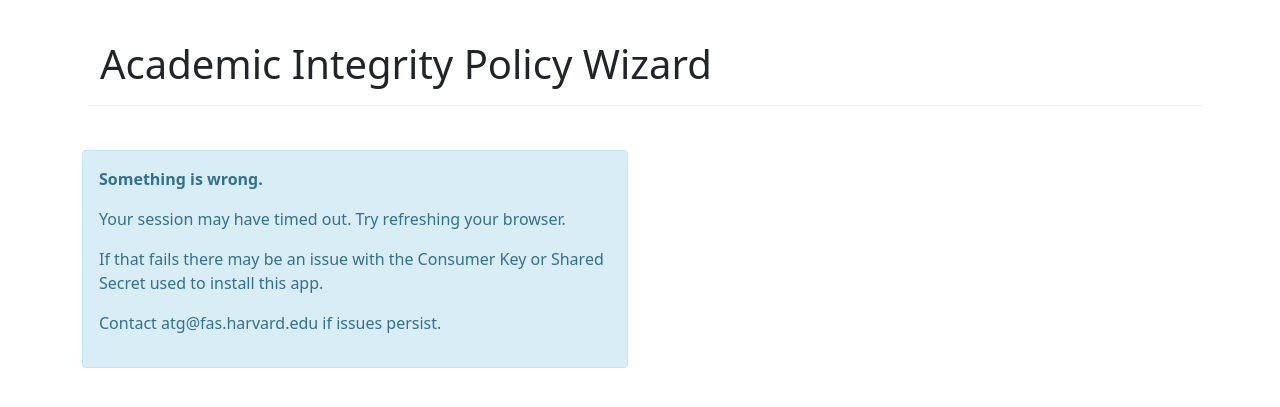
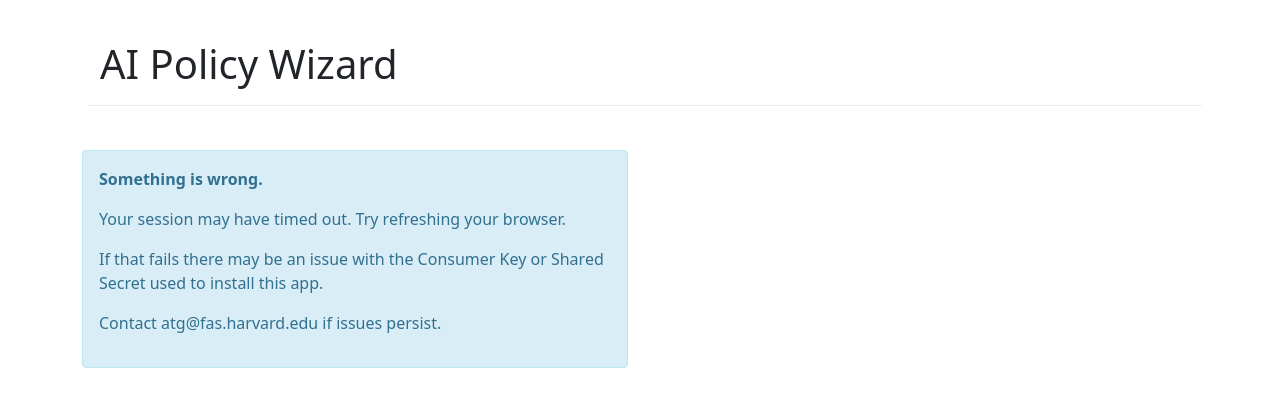
Before and after one commit to Harvard-ATG/academic_integrity_tool_v2, a Django app: page /lti/launch/refresh in a window 1280 px wide. Shown: the top 407 px of the page. Run offline with Django 3.2, Linux system fonts and the light colour scheme; parts of the project's set-up code (start-up, migrations or seed data) failed here and were passed over.

Commit message:
update references to academic integrity policy
all instances now reference 'AI policy'. Also added support for NGROK domain

```diff
--- a/academic_integrity_tool_v2/settings/base.py
+++ b/academic_integrity_tool_v2/settings/base.py
@@ -204,7 +204,7 @@ LOGGING = {
 
 # Other project specific settings
 LTI_TOOL_CONFIGURATION = {
-    'title': 'Academic Integrity Policy',
+    'title': 'AI Policy',
     'description': 'An LTI-compliant tool that enables instructors and administrators to easily create, edit, and publish academic policies.',
     'launch_url': 'lti/launch/',
     'embed_url': '',
--- a/docker-compose.yml
+++ b/docker-compose.yml
@@ -20,6 +20,7 @@ services:
     command: ["./docker-wait-for-it.sh", "db:5432", "--", "python3", "manage.py", "runserver", "0.0.0.0:8000"]
     environment:
       DJANGO_SETTINGS_MODULE: "academic_integrity_tool_v2.settings.local"
+      NGROK_DOMAIN: "${NGROK_DOMAIN}"
     volumes:
       - .:/app
     ports:
--- a/policy_wizard/tests.py
+++ b/policy_wizard/tests.py
@@ -379,4 +379,4 @@ class StudentRoleTests(TestCase):
         annotate_request_with_session(request, self.studentSessionNoActivePolicy)
         response = views.student_active_policy_view(request)
         self.assertEquals(response.status_code, 200)
-        self.assertInHTML('There is no published academic integrity policy in record for this course.', response.content.decode("utf-8"))
+        self.assertInHTML('There is no published AI policy in record for this course.', response.content.decode("utf-8"))
--- a/policy_wizard/views.py
+++ b/policy_wizard/views.py
@@ -258,7 +258,7 @@ def student_active_policy_view(request):
         # Render the policy
         return render(request, 'student_active_policy.html', {'active_policy': active_policy})
     except Policies.DoesNotExist: #If no active policy exists ...
-        return HttpResponse("There is no published academic integrity policy in record for this course.")
+        return HttpResponse("There is no published AI policy in record for this course.")
     except Policies.MultipleObjectsReturned: #If multiple active policies present (which should never happen) ...
         # ... return the latest active policy
         active_policy = Policies.objects.filter(course_id=request.session['course_id'], is_active=True).latest('created_at')
--- a/templates/admin_edit_updated_template.html
+++ b/templates/admin_edit_updated_template.html
@@ -12,7 +12,7 @@
 
                 <div class="row">
                     <div class="col-xs-12 page-header">
-                        <h1>Academic Integrity Policy Wizard</h1>
+                        <h1>AI Policy Wizard</h1>
                     </div>
                 </div>
 
--- a/templates/admin_level_template_edit.html
+++ b/templates/admin_level_template_edit.html
@@ -12,7 +12,7 @@
 
                 <div class="row">
                     <div class="col-xs-12 page-header">
-                        <h1>Academic Integrity Policy Wizard</h1>
+                        <h1>AI Policy Wizard</h1>
                     </div>
                 </div>
 
--- a/templates/admin_updated_template.html
+++ b/templates/admin_updated_template.html
@@ -11,7 +11,7 @@
         <div class="col-xs-12" style="padding-right: 20px; padding-left: 40px">
             <div class="row">
                 <div class="col-xs-12">
-                    <h2>Academic Integrity Policy Template</h2>
+                    <h2>AI Policy Template</h2>
                 </div>
             </div>
 
@@ -24,7 +24,7 @@
             <div class="row">
                 <div class="col-xs-12">
                     <div class="alert alert-success" role="alert">
-                        <strong>Your academic integrity policy template has been updated successfully.</strong><br />
+                        <strong>Your AI policy template has been updated successfully.</strong><br />
                         You can click the ‘Edit’ button to refine it some more or the ‘List of up-to-date policy templates’ link
                             to view your up-to-date list of policy templates.
                     </div>
--- a/templates/base.html
+++ b/templates/base.html
@@ -2,7 +2,7 @@
 <html lang="en" dir="ltr">
   <head>
     <meta charset="utf-8">
-    <title>Academic Integrity Policy Wizard</title>
+    <title>AI Policy Wizard</title>
     <link href="https://maxcdn.bootstrapcdn.com/font-awesome/4.7.0/css/font-awesome.min.css" rel="stylesheet">
     <link href="https://cdn.jsdelivr.net/npm/bootstrap@5.0.0/dist/css/bootstrap.min.css" rel="stylesheet">
     <style>
--- a/templates/instructor_active_policy.html
+++ b/templates/instructor_active_policy.html
@@ -12,7 +12,7 @@
 
             <div class="row">
                 <div class="col-xs-12">
-                    <h1>Academic Integrity Policy</h1>
+                    <h1>AI Policy</h1>
                 </div>
 
             </div>
@@ -21,7 +21,7 @@
             <div class="row">
                 <div class="col-xs-12">
                     <div class="alert alert-success" role="alert">
-                        <strong>Your academic integrity policy has been published successfully.</strong>
+                        <strong>Your AI policy has been published successfully.</strong>
                         <br>You can click the ‘Edit’ button to refine it or
                           the ‘Delete and prepare new policy from templates’ button to delete this policy and start afresh.
                     </div>
--- a/templates/instructor_level_policy_edit.html
+++ b/templates/instructor_level_policy_edit.html
@@ -10,7 +10,7 @@
             <div class="col-xs-12" style="padding-right: 20px; padding-left: 30px">
                 <div class="row">
                     <div class="col-xs-12 page-header">
-                        <h1>Academic Integrity Policy Wizard</h1>
+                        <h1>AI Policy Wizard</h1>
                     </div>
                 </div>
 
--- a/templates/instructor_level_template_list.html
+++ b/templates/instructor_level_template_list.html
@@ -21,7 +21,7 @@
             submitted work.”</li>
         <li>Reviewing the the <a href="http://honor.fas.harvard.edu/" target="_blank" class="alert-link">Honor Code website</a> may be of assistance as you determine your policy,
             particularly the sections on the <a href="http://honor.fas.harvard.edu/affirmation" target="_blank" class="alert-link">Affirmation</a> and <a href="http://honor.fas.harvard.edu/teaching-integrity" target="_blank" class="alert-link">Teaching With Integrity</a>.</li>
-        <li><strong>To prepare an academic integrity policy for this class, choose 1 of the templates provided below and edit as appropriate. Also provided is an option to
+        <li><strong>To prepare an AI policy for this class, choose 1 of the templates provided below and edit as appropriate. Also provided is an option to
             write your own policy from scratch.</strong></li> -->
     </ul>
 {% endblock instructions %}
--- a/templates/lti_exception.html
+++ b/templates/lti_exception.html
@@ -5,7 +5,7 @@
       <div class="col-xs-12" style="padding-right: 20px; padding-left: 30px">
           <div class="row">
               <div class="col-xs-12 page-header">
-                  <h1>Academic Integrity Policy Wizard</h1>
+                  <h1>AI Policy Wizard</h1>
               </div>
           </div>
       </div>
--- a/templates/policy_template_list_base.html
+++ b/templates/policy_template_list_base.html
@@ -11,7 +11,7 @@
         <div class="col-xs-12" style="padding-right: 20px; padding-left: 30px">
             <div class="row">
                 <div class="col-xs-12 page-header">
-                    <h1>Academic Integrity Policy Wizard</h1>
+                    <h1>AI Policy Wizard</h1>
                 </div>
             </div>
 
--- a/templates/student_active_policy.html
+++ b/templates/student_active_policy.html
@@ -10,7 +10,7 @@
 
             <div class="row">
                 <div class="col-xs-12 page-header">
-                    <h1>Academic Integrity Policy</h1>
+                    <h1>AI Policy</h1>
                 </div>
             </div>
 
```
Also changed, not shown: academic_integrity_tool_v2/settings/local.py (+8 -0 lines), README.md.
